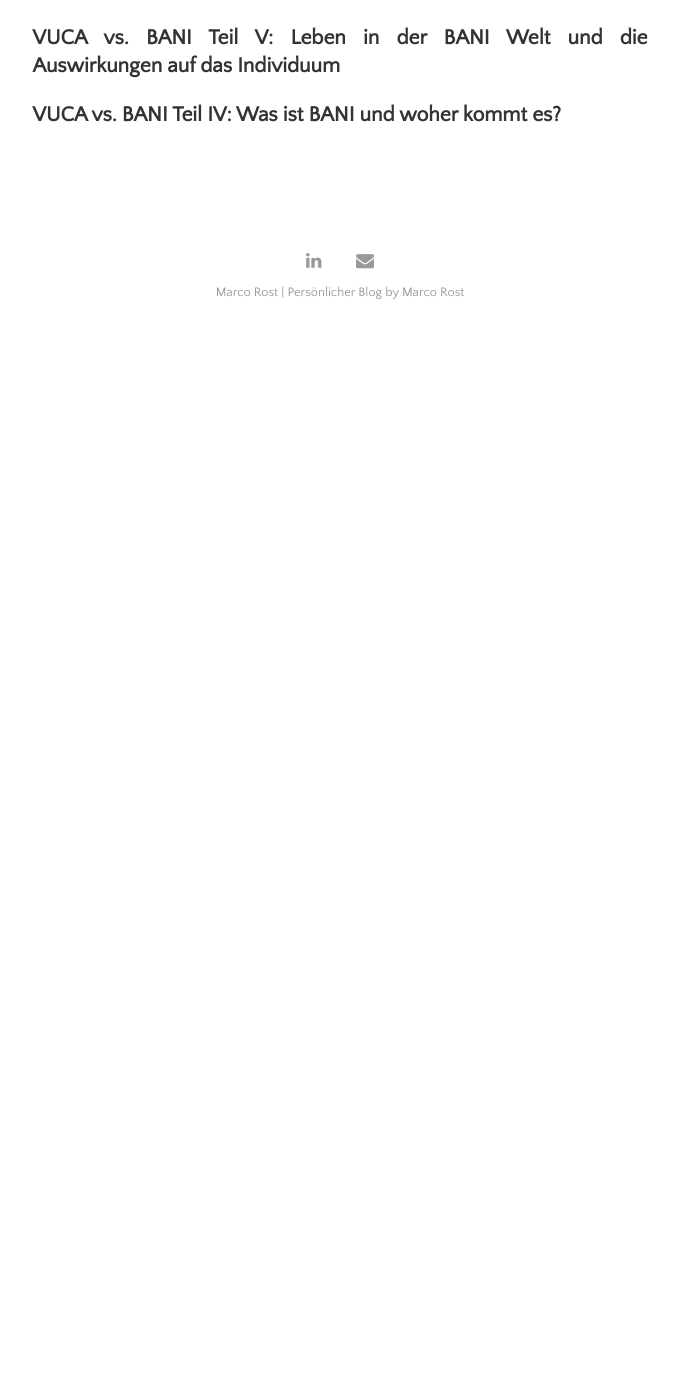
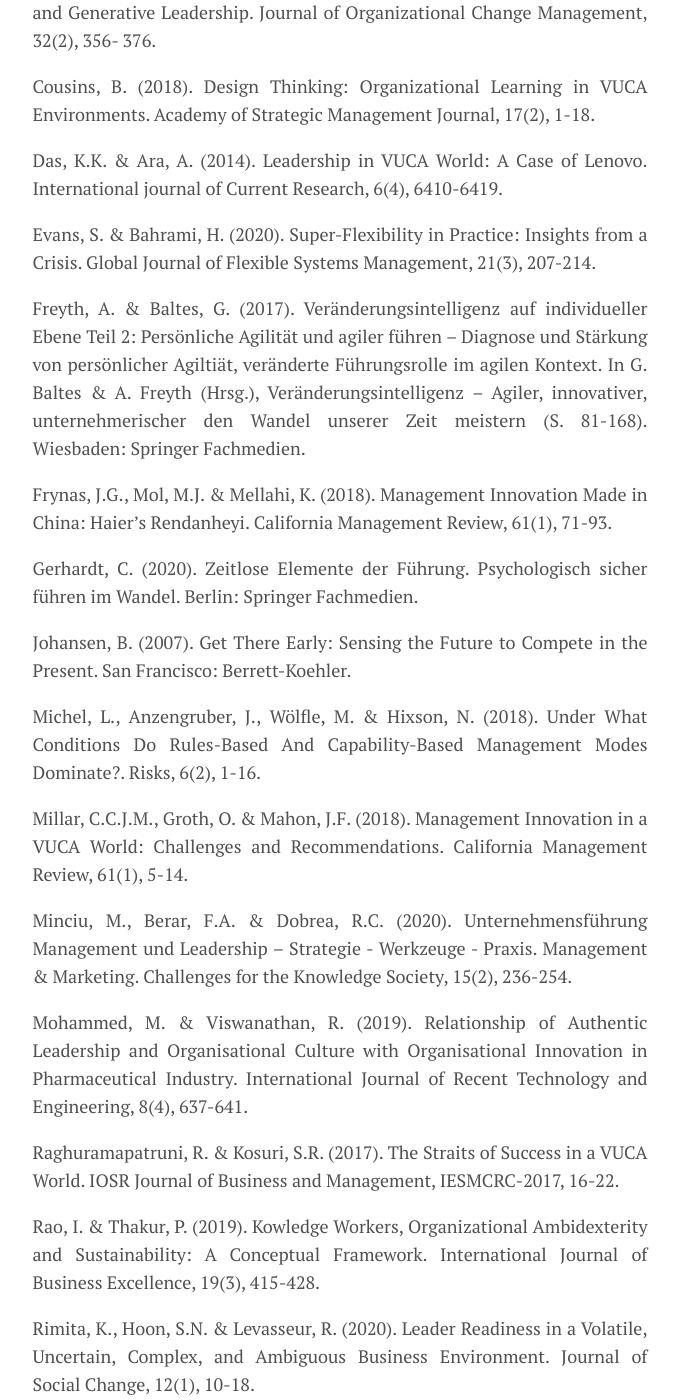
Before and after one commit to romabl/romabl.github.io, a Jekyll site: the page built from _posts/2024-04-11-VUCA-VS-BANI-Teil-III.md, in a window 1280 px wide and 1400 px high, scrolled down 8498 px. Shown: the whole window, without its empty margins (300-980 px from the left). Built offline with Jekyll 4.4.1, drawn with Linux system fonts in a browser that asks for light colours; before the commit the page ends 8836 px from its top, so only the background shows below that; some of the changed text lies outside the part shown.

Commit message:
Update 2024-04-11-VUCA-VS-BANI-Teil-III.md

```diff
--- a/_posts/2024-04-11-VUCA-VS-BANI-Teil-III.md
+++ b/_posts/2024-04-11-VUCA-VS-BANI-Teil-III.md
@@ -73,3 +73,56 @@ Führungsverhalten: Im VUCA-Umfeld müssen Führungskräfte Systemdenken, Zusamm
 Manager / Mitarbeitende Interaktion: Die Interaktion zwischen Manager und Mitarbeitenden wird als Erfolgsfaktor in VUCA-Zeiten hervorgehoben. Führungskräfte sollten als Vorbilder fungieren, die Fehler zulassen und gleichzeitig Verantwortungsbewusstsein fördern. Eine klare und mutige Vision, kombiniert mit einer kundenorientierten Strategie, ist entscheidend für die Bewältigung von VUCA-Herausforderungen (Das & Ara, 2014, S. 6414).
 
 Die Führung in einer VUCA-Welt erfordert eine Kombination aus verschiedenen Führungsstilen und -kompetenzen, die auf Verantwortung, Vielfalt und effektiver Interaktion basieren. Zukünftige Führungskräfte müssen über Schlüsselkompetenzen wie strategisches Denken, Kommunikationsfähigkeit, zwischenmenschliche Fähigkeiten und Anpassungsfähigkeit verfügen, um erfolgreich zu sein. Die Förderung einer Kultur der Zusammenarbeit und des gemeinsamen Problemlösens, ergänzt durch die Kunst des Geschichtenerzählens, spielt eine entscheidende Rolle bei der Motivation der Mitarbeitenden, sich in die Unternehmenskultur einzubringen und Veränderungen herbeizuführen.
+
+# Literaturverzeichnis
+
+Aycan, Z. & Shelia, S. (2019). "Leadership? No, Thanks!” A New Construct: Worries About Leadership. European Management Review, 16(1), 21-35.
+
+Bennett, N. & Lemoine, G.J. (2014a). What VUCA Really Means for You. Harvard Business Review, 92(1/2), 27.
+
+Castillo, E.A. & Trinh, M.P. (2 (2019). talyzing Capacity: Absorptive, Adaptive and Generative Leadership. Journal of Organizational Change Management, 32(2), 356-
+376.
+
+Cousins, B. (2018). Design Thinking: Organizational Learning in VUCA Environments. Academy of Strategic Management Journal, 17(2), 1-18.
+
+Das, K.K. & Ara, A. (2014). Leadership in VUCA World: A Case of Lenovo. International journal of Current Research, 6(4), 6410-6419.
+
+Evans, S. & Bahrami, H. (2020). Super-Flexibility in Practice: Insights from a Crisis. Global Journal of Flexible Systems Management, 21(3), 207-214.
+
+Freyth, A. & Baltes, G. (2017). Veränderungsintelligenz auf individueller Ebene Teil 2: Persönliche Agilität und agiler führen – Diagnose und Stärkung von persönlicher
+Agiltiät, veränderte Führungsrolle im agilen Kontext. In G. Baltes & A. Freyth (Hrsg.), Veränderungsintelligenz – Agiler, innovativer, unternehmerischer den Wandel unserer Zeit meistern (S. 81-168). Wiesbaden: Springer Fachmedien.
+
+Frynas, J.G., Mol, M.J. & Mellahi, K. (2018). Management Innovation Made in China: Haier’s Rendanheyi. California Management Review, 61(1), 71-93.
+
+Gerhardt, C. (2020). Zeitlose Elemente der Führung. Psychologisch sicher führen im Wandel. Berlin: Springer Fachmedien.
+
+Johansen, B. (2007). Get There Early: Sensing the Future to Compete in the Present. San Francisco: Berrett-Koehler.
+
+Michel, L., Anzengruber, J., Wölfle, M. & Hixson, N. (2018). Under What Conditions Do Rules-Based And Capability-Based Management Modes Dominate?. Risks, 6(2), 1-16.
+
+Millar, C.C.J.M., Groth, O. & Mahon, J.F. (2018). Management Innovation in a VUCA World: Challenges and Recommendations. California Management Review, 61(1), 5-14.
+
+Minciu, M., Berar, F.A. & Dobrea, R.C. (2020). Unternehmensführung Management und Leadership – Strategie - Werkzeuge - Praxis. Management & Marketing. Challenges for the Knowledge Society, 15(2), 236-254.
+
+Mohammed, M. & Viswanathan, R. (2019). Relationship of Authentic Leadership and Organisational Culture with Organisational Innovation in Pharmaceutical Industry. International Journal of Recent Technology and Engineering, 8(4), 637-641.
+
+Raghuramapatruni, R. & Kosuri, S.R. (2017). The Straits of Success in a VUCA World. IOSR Journal of Business and Management, IESMCRC-2017, 16-22.
+
+Rao, I. & Thakur, P. (2019). Kowledge Workers, Organizational Ambidexterity and Sustainability: A Conceptual Framework. International Journal of Business Excellence, 19(3), 415-428.
+
+Rimita, K., Hoon, S.N. & Levasseur, R. (2020). Leader Readiness in a Volatile, Uncertain, Complex, and Ambiguous Business Environment. Journal of Social Change, 12(1), 10-18.
+
+Sarkar, A. (2016). We Live in A VUCA World: The Importance of Responsible Leadership. Development and Learning in Organizations: An International Journal, 30(3), 9-12.
+
+Schröder, T. (2022). Hochsensibilität - Jobchance oder Karrierekiller in der VUCA-Welt. Erfahrungen aus Coaching, Leistungssport und Job. Wiesbaden: Springer Gaber.
+
+Schulze, C., Welker, A., Kühn, A., Schwertz, R., Otto, B., Moraldo, L., Dentz, U., Arends, A., Welk, E., Wendorff, J., Koller, H., Kuss, D. & Ries, M. (2021). Public he-
+alth leadership in a VUCA world environment: lessons learned during the regional emergency rollout of SARS-CoV-2 vaccinations in Heidelberg, Germany, during the COVID-19 pandemic. Vaccines, 9(8), 1-14.
+
+Sharma, S. & Sharma, S.K. (2016). Team Resilience: Scale Development and Validation. Vision-The Journal of Business Perspective, 20(1), 37-53.
+
+Singh, J.P., Chand, P.K., Mittal, A. & Aggarwal, A. (2020). High-Performance Work System and Organizational Citizenship Behaviour at the Shop Floor. Benchmarking, 27(4), 1369-1398.
+
+Srivastava, A.R., Singh, A.K. & Kumar, P. (2016). Creating A More Predictable HR Function. International Journal of Economic Research, 13(5), 2349-2360.
+
+Xing, Y., Liu, Y., Boojihawon-Roshan, D.K. & Tarba, S. (2020). Entrepreneurial team and strategic agility: A conceptual framework and research agenda. Human Resource Management Review, 30(1), 1-10.
```
